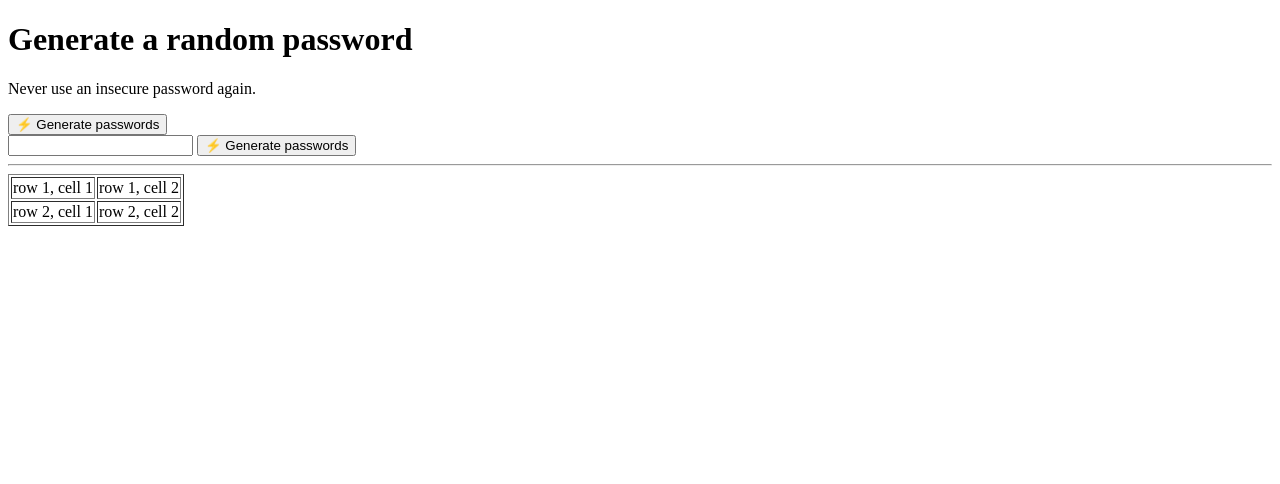
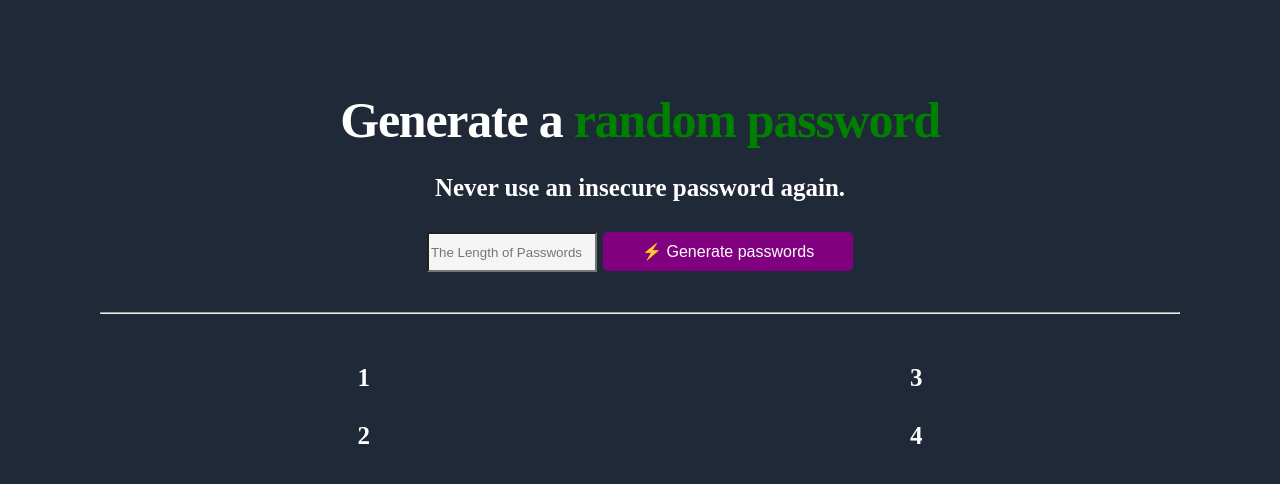
Before and after one commit to zichengshan/Password-Generator-App, a plain HTML site: page index.html in a window 1280 px wide. Drawn offline with Linux system fonts and the light colour scheme.

Commit message:
Modify the css and html part => better layout

```diff
--- a/index.css
+++ b/index.css
@@ -3,5 +3,58 @@
 }
 
 body {
+    font-family: "Karla";
+    background-color: #1F2937;
+    font-size: 25px;
+    font-weight: 800;
+    text-align: center;
+    color: white;
+    margin: 100px;
+}
 
+table {
+    margin: auto;
 }
+
+.submit-btn {
+    padding-top: 10px;
+    padding-bottom: 10px;
+
+    background: purple;
+    color: white;
+    width: 250px;
+    font-size: 16px;
+
+    border: none;
+    border-radius: 5px;
+
+    cursor: pointer;
+}
+
+#title {
+    line-height: 40px;
+    letter-spacing: -0.025em;
+}
+
+span {
+    color: green;
+}
+
+.input-box {
+    background-color: whitesmoke;
+    width: 170px;
+    height: 40px;
+}
+
+div {
+    margin-bottom: 40px;
+}
+
+.results {
+    margin-top: 50px;
+    columns: 2;
+}
+
+p {
+    margin: 0px 10px 30px 10px;
+}
--- a/index.html
+++ b/index.html
@@ -6,28 +6,22 @@
         <link href="index.css" rel="stylesheet">
     </head>
     <body>
-    <div>
-        <h1>Generate a random password</h1>
-        <p>Never use an insecure password again.</p>
-        <button>⚡️ Generate passwords</button>
-        <form>
-            <input type="number" name="Length" >
-            <input type="submit" value="⚡️ Generate passwords">
-        </form>
-    </div>
-    <hr>
-    <section>
-        <table border="1">
-            <tr>
-                <td id = "td1">row 1, cell 1</td>
-                <td>row 1, cell 2</td>
-            </tr>
-            <tr>
-                <td>row 2, cell 1</td>
-                <td>row 2, cell 2</td>
-            </tr>
-        </table>
-    </section>
-    <script src="index.js"></script>
+        <div>
+            <h1 id = "title">Generate a <span>random password</span></h1>
+            <p id = "text">Never use an insecure password again.</p>
+<!--            <button>⚡️ Generate passwords</button>-->
+            <form >
+                <input type="text" name="Length" placeholder="The Length of Passwords" class="input-box">
+                <input type="submit" value="⚡️ Generate passwords" class="submit-btn">
+            </form>
+        </div>
+        <hr>
+        <div class="results">
+            <p id="result-1">1</p>
+            <p id="result-2">2</p>
+            <p id="result-3">3</p>
+            <p id="result-4">4</p>
+        </div>
+        <script src="index.js"></script>
     </body>
 </html>
```
